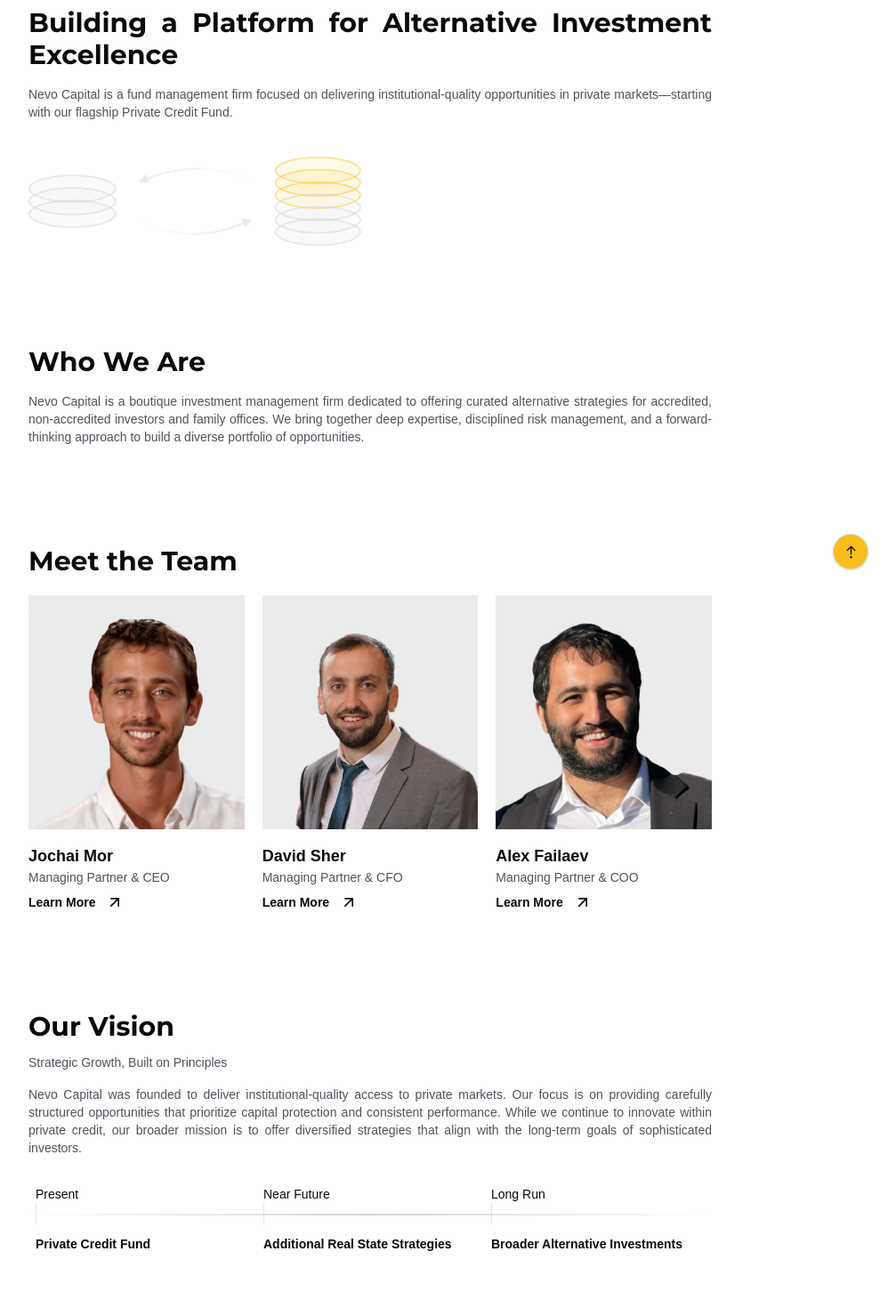
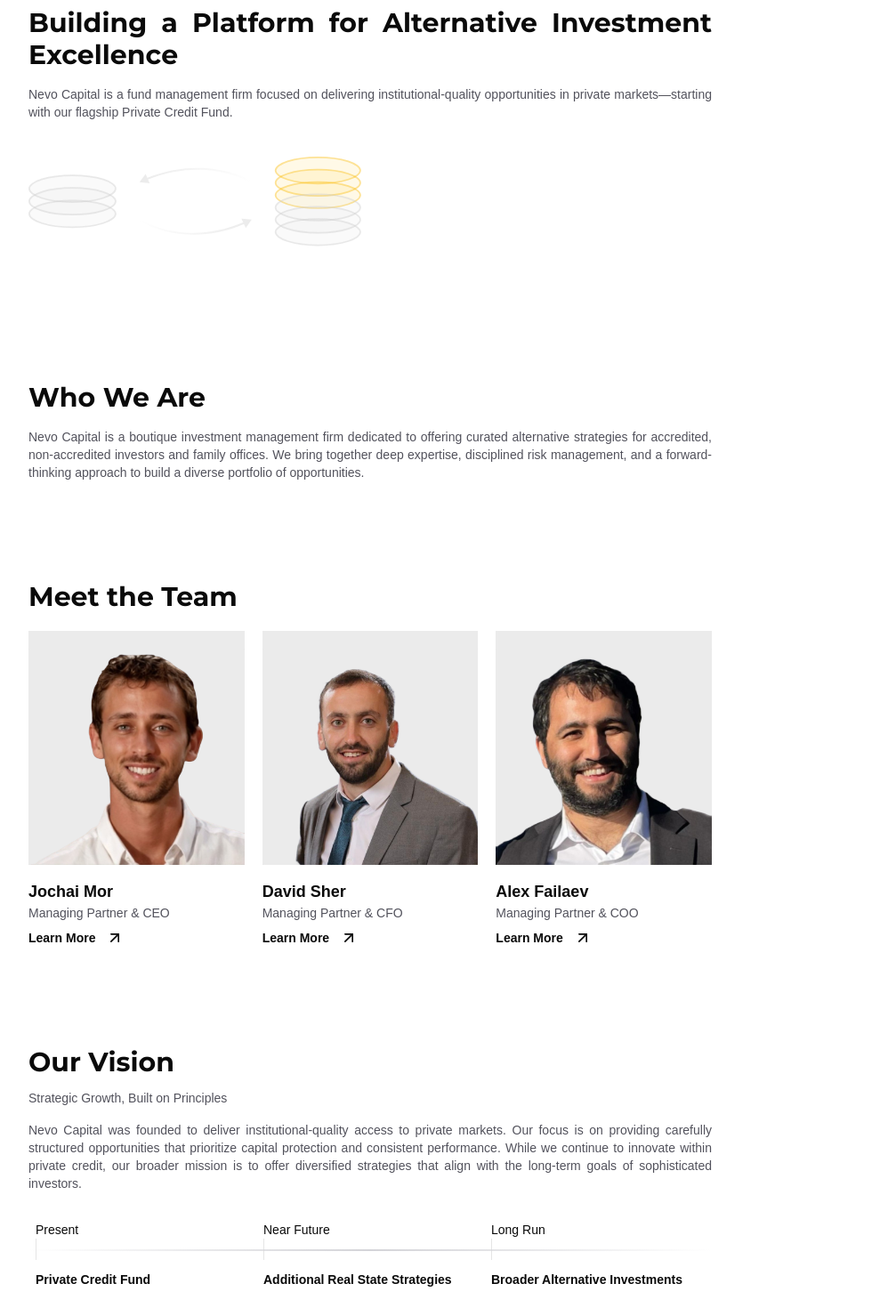
Before and after one commit to kid-us/nevocapital, a React (Vite) app: page /company in a window 1280 px wide. Shown: the part 140-1610 px from the top of the page at 89% size, without its empty margins (224-1231 px from the left). Built offline with nearby package versions, Linux system fonts and the light colour scheme; a web font is replaced by a local one.

Commit message:
feat: revel for all

```diff
--- a/src/routes/__root.tsx
+++ b/src/routes/__root.tsx
@@ -11,7 +11,7 @@
 
   useEffect(() => {
     const toggleVisibility = () => {
-      if (window.scrollY < 200) {
+      if (window.scrollY > 200) {
         setShowScrollTop(true);
       } else {
         setShowScrollTop(false);
--- a/src/routes/company/index.tsx
+++ b/src/routes/company/index.tsx
@@ -91,22 +91,30 @@
   // useEffect(())
   return (
     <div className="max-w-3xl mx-auto lg:mt-24 mt-16 lg:px-0 px-6">
+      <div>
         <Reveal>
-        <div>
           <h1 className="lg:text-3xl text-xl">
             Building a Platform for Alternative Investment Excellence
           </h1>
+        </Reveal>
+        <Reveal>
           <p className="mt-4 text-sm text-zinc-600">
             Nevo Capital is a fund management firm focused on delivering
             institutional-quality opportunities in private markets—starting with
             our flagship Private Credit Fund.
           </p>
+        </Reveal>
 
+        <Reveal>
           <img src={comapnyGraph} className="my-10" alt="Company" />
+        </Reveal>
 
         {/* Who We are */}
         <div className="lg:mt-28 mt-16">
+          <Reveal>
             <h1 className="lg:text-3xl text-xl">Who We Are</h1>
+          </Reveal>
+          <Reveal>
             <p className="text-sm mt-4 text-zinc-600">
               Nevo Capital is a boutique investment management firm dedicated to
               offering curated alternative strategies for accredited,
@@ -115,17 +123,19 @@
               forward-thinking approach to build a diverse portfolio of
               opportunities.
             </p>
+          </Reveal>
         </div>
       </div>
-      </Reveal>
 
       {/* Meet the Team */}
+      <div className="lg:mt-28 mt-16">
         <Reveal>
-        <div className="lg:mt-28 mt-16">
           <h1 className="lg:text-3xl text-xl">Meet the Team</h1>
+        </Reveal>
         <div className="grid md:grid-cols-3 grid-cols-1 gap-5 mt-5">
           {teams.map((team) => (
-              <div key={team.id}>
+            <Reveal key={team.id}>
+              <div>
                 <div className="bg-[#ebebeb]">
                   <img src={team.img} alt={team.name} className="pt-5" />
                 </div>
@@ -145,18 +155,22 @@
                   />
                 </Link>
               </div>
+            </Reveal>
           ))}
         </div>
       </div>
-      </Reveal>
 
       {/* Our Vision */}
+      <div className="lg:mt-28 mt-16">
         <Reveal>
-        <div className="lg:mt-28 mt-16">
           <h1 className="lg:text-3xl text-xl">Our Vision</h1>
+        </Reveal>
+        <Reveal>
           <p className="text-sm text-zinc-600 mt-3">
             Strategic Growth, Built on Principles
           </p>
+        </Reveal>
+        <Reveal>
           <p className="mt-4 text-sm text-zinc-600">
             Nevo Capital was founded to deliver institutional-quality access to
             private markets. Our focus is on providing carefully structured
@@ -165,49 +179,76 @@
             our broader mission is to offer diversified strategies that align
             with the long-term goals of sophisticated investors.
           </p>
+        </Reveal>
+
         <div className="relative mt-8">
           <div className="grid lg:grid-cols-3">
             <div className="lg:block flex items-center">
+              <Reveal>
                 <div className="lg:hidden block w-6 border-t"></div>
+              </Reveal>
               <div className="lg:mt-0 mt-10 ms-2">
+                <Reveal>
                   <p className="text-sm">Present</p>
+                </Reveal>
+                <Reveal>
                   <div className="lg:block hidden h-6 border-l"></div>
+                </Reveal>
+                <Reveal>
                   <p className="lg:mt-3 mt-1 text-sm font-semibold">
                     Private Credit Fund
                   </p>
+                </Reveal>
               </div>
             </div>
             <div className="lg:block flex items-center">
+              <Reveal>
                 <div className="lg:hidden block w-6 border-t"></div>
+              </Reveal>
               <div className="lg:mt-0 mt-5 ms-2">
+                <Reveal>
                   <p className="text-sm">Near Future</p>
+                </Reveal>
+                <Reveal>
                   <div className="lg:block hidden h-6 border-l"></div>
+                </Reveal>
+                <Reveal>
                   <p className="lg:mt-3 mt-1 text-sm font-semibold">
                     Additional Real State Strategies
                   </p>
+                </Reveal>
               </div>
             </div>
             <div className="lg:block flex items-center">
+              <Reveal>
                 <div className="lg:hidden block w-6 border-t"></div>
+              </Reveal>
               <div className="lg:mt-0 mt-5 ms-2">
+                <Reveal>
                   <p className="text-sm">Long Run</p>
+                </Reveal>
+                <Reveal>
                   <div className="lg:block hidden h-6 border-l"></div>
+                </Reveal>
+                <Reveal>
                   <p className="lg:mt-3 mt-1 text-sm font-semibold">
                     Broader Alternative Investments
                   </p>
+                </Reveal>
               </div>
             </div>
             <div className="absolute left-0 top-5 my-3 lg:w-full lg:h-[2px] w-[2px] h-full bg-gradient-to-r from-transparent via-zinc-300 to-transparent" />
           </div>
         </div>
       </div>
-      </Reveal>
 
       {/* Why Partner with us */}
+      <div className="lg:mt-28 mt-16 mb-10">
         <Reveal>
-        <div className="lg:mt-28 mt-16 mb-10">
           <h1 className="lg:text-3xl text-xl mb-4">Why Partner With Us</h1>
+        </Reveal>
         {contents.map((content) => (
+          <Reveal key={content.id}>
             <div
               key={content.id}
               className="grid lg:grid-cols-4 md:grid-cols-4 grid-cols-1 items-center gap-5 mt-2"
@@ -229,9 +270,9 @@
                 <p className="text-zinc-600 text-sm">{content.desc}</p>
               </div>
             </div>
+          </Reveal>
         ))}
       </div>
-      </Reveal>
     </div>
   );
 }
--- a/src/routes/investment-funds.tsx
+++ b/src/routes/investment-funds.tsx
@@ -86,8 +86,8 @@
       <div className="col-span-2 lg:flex hidden flex-col border-r space-y-4 pt-44">
         <div className="sticky top-84 space-y-4 ">
           {tabs.map((tab) => (
+            <Reveal key={tab.id}>
               <p
-              key={tab.id}
                 onClick={() => setCurrentTabSection(tab.title)}
                 className={`ps-4 h-10 flex items-center w-full text-sm cursor-pointer ${
                   currentTabSection === tab.title
@@ -97,6 +97,7 @@
               >
                 {tab.title}
               </p>
+            </Reveal>
           ))}
         </div>
       </div>
@@ -104,12 +105,16 @@
       {/* Main Content */}
       <div className="col-span-8 lg:px-8 px-6">
         {/* Private Credit */}
+        <div id="PrivateCredit">
           <Reveal>
-          <div id="PrivateCredit">
             <h1 className="lg:text-3xl text-xl">What is Private Credit?</h1>
+          </Reveal>
+          <Reveal>
             <p className="text-zinc-400 mt-4">
               A powerful asset class designed for predictable returns
             </p>
+          </Reveal>
+          <Reveal>
             <p className="mt-5 text-sm">
               Private credit—sometimes called private lending—is built on a
               simple idea: lending directly to borrowers for a fixed return.
@@ -117,10 +122,12 @@
               steady, predictable income—typically through interest or preferred
               returns—without stock market volatility.
             </p>
+          </Reveal>
           {/* Contents */}
           <div className="my-6 grid lg:grid-cols-3 md:grid-cols-2  gap-5">
             {contents.map((content) => (
-                <div key={content.id} className="w-full">
+              <Reveal key={content.id}>
+                <div className="w-full">
                   <img
                     src={content.img}
                     alt={content.title}
@@ -128,15 +135,17 @@
                   />
                   <p className="text-sm mt-2">{content.title}</p>
                 </div>
+              </Reveal>
             ))}
           </div>
         </div>
-        </Reveal>
 
         {/* What makes it private */}
+        <div id="WhatMakesItPrivate" className="lg:mt-28 mt-16">
           <Reveal>
-          <div id="WhatMakesItPrivate" className="lg:mt-28 mt-16">
             <h1 className="lg:text-3xl text-xl">What makes it private?</h1>
+          </Reveal>
+          <Reveal>
             <p className="text-sm mt-4">
               Unlike public bonds, these opportunities aren’t traded on open
               markets. Instead, they’re negotiated, illiquid transactions that
@@ -146,19 +155,28 @@
               alternatives—perfect for those seeking diversification beyond
               stocks and traditional bonds.
             </p>
+          </Reveal>
 
+          <Reveal>
             <p className="mt-3 text-sm">
               Global Growth of Private Credit (AUM in $ Billions)
             </p>
-            <img src={yieldGraph} alt="Yield Graph" className="my-10 w-full" />
-            <img src={graph2} alt="Yield Graph" className="my-10 w-full" />
-          </div>
           </Reveal>
 
+          <Reveal>
+            <img src={yieldGraph} alt="Yield Graph" className="my-10 w-full" />
+          </Reveal>
+          <Reveal>
+            <img src={graph2} alt="Yield Graph" className="my-10 w-full" />
+          </Reveal>
+        </div>
+
         {/* Fund at a Glance */}
+        <div id="FundGlance" className="lg:mt-28 mt-16">
           <Reveal>
-          <div id="FundGlance" className="lg:mt-28 mt-16">
             <h1 className="lg:text-3xl text-xl">Our Fund at a Glance</h1>
+          </Reveal>
+          <Reveal>
             <p className="mt-4 text-sm">
               Our Private Credit Fund provides short-term, real estate-backed
               financing for fix-and-flip projects. By combining speed,
@@ -166,17 +184,19 @@
               deliver stable, attractive returns while prioritizing the
               protection of investor capital.
             </p>
+          </Reveal>
 
           <div className="my-6 lg:grid md:grid-cols-2 gap-5">
             {ourGlance.map((glance) => (
-                <div key={glance.id} className="lg:my-0 my-5">
+              <Reveal key={glance.id}>
+                <div className="lg:my-0 my-5">
                   <img src={glance.img} alt={glance.title} />
                   <p className="mt-2 lg:mt-0">{glance.title}</p>
                 </div>
+              </Reveal>
             ))}
           </div>
         </div>
-        </Reveal>
       </div>
 
       {/* Right Sidebar Links */}
@@ -187,8 +207,8 @@
             { id: "WhatMakesItPrivate", label: "What makes it private?" },
             { id: "FundGlance", label: "Our Fund at a Glance" },
           ].map((link) => (
+            <Reveal key={link.id}>
               <a
-              key={link.id}
                 href={`#${link.id}`}
                 className={`text-sm cursor-pointer ${
                   currentSection === link.id ? "font-bold" : "text-zinc-500"
@@ -196,6 +216,7 @@
               >
                 {link.label}
               </a>
+            </Reveal>
           ))}
         </div>
       </div>
```
Lines whose indentation alone changed are shown as unchanged.
